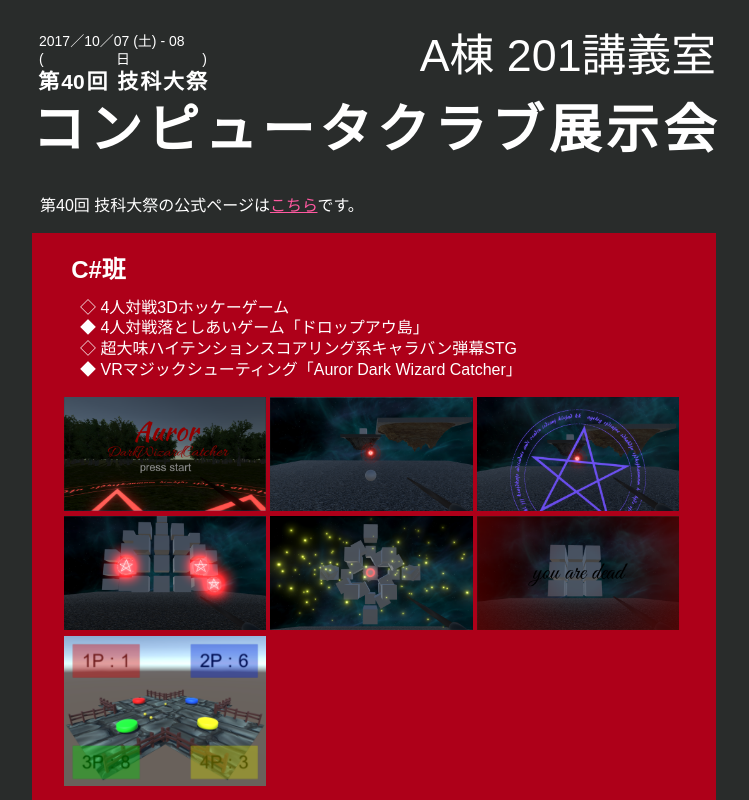
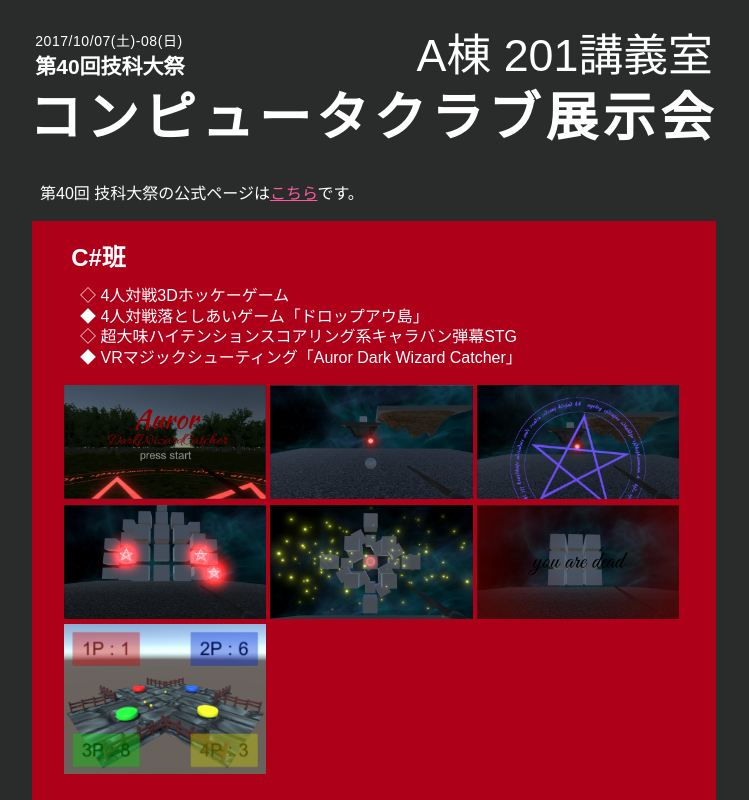
Before and after one commit to tut-cc/tut-cc.org, a plain HTML site: page gikadaisai2017.html in a window 1280 px wide. Shown: the top 800 px of the page, without its empty margins (266-1015 px from the left). Drawn offline with nearby package versions, Linux system fonts and the light colour scheme.

Commit message:
ヘッダ両端揃えが崩れるのを修整

```diff
--- a/css/gikadaisai2017.css
+++ b/css/gikadaisai2017.css
@@ -5,8 +5,8 @@ body {
 }
 header {
   display: grid;
-  grid-template-columns: 25em;
-  margin: 2rem 0.5rem;
+  grid-template-columns: 21em;
+  margin: 2rem 0.7rem;
   font-size: 1vw;
 }
 header * {
@@ -15,24 +15,33 @@ header * {
   border: none;
   background-color: inherit;
 }
-header > h1, header > h2, header > .date {
-  text-align-last: justify;
-  -moz-text-align-last: justify;
-  text-justify: inter-ideograph;
-}
 header > h1 {
   grid-area: 3 / 1 / 4 / 3;
+  margin-left: -0.4rem;
   font-size: 7.5em;
 }
 header > h2 {
   grid-area: 2 / 1;
   font-size: 3em;
-  padding-left: 0.3em;
 }
-header > .date {
+header > time {
   grid-area: 1 / 1;
   font-size: 2em;
-  padding-left: 0.5em;
+}
+.justify {
+  display: box;
+  display: -webkit-box;
+  display: -moz-box;
+  display: -o-box;
+  display: -ms-box;
+  box-pack: justify;
+  -moz-box-pack: justify;
+  -webkit-box-pack: justify;
+  -o-box-pack: justify;
+  -ms-box-pack: justify;
+}
+.justify > span {
+  display: block;
 }
 header > .place {
   grid-area: 1 / 2 / 3;
--- a/gikadaisai2017.html
+++ b/gikadaisai2017.html
@@ -5,18 +5,18 @@
   <meta name="format-detection" content="telephone=no,address=no,email=no">
   <meta name="viewport" content="width=device-width, initial-scale=1" />
   <title>コンピュータクラブによる技科大祭の展示</title>
-  <link rel="stylesheet" type="text/css" href="/css/common.css?2017100700"/>
-  <link rel="stylesheet" type="text/css" href="/css/gikadaisai2017.css"/>
+  <link rel="stylesheet" type="text/css" href="./css/common.css?2017100700"/>
+  <link rel="stylesheet" type="text/css" href="./css/gikadaisai2017.css"/>
   <link href="https://cdnjs.cloudflare.com/ajax/libs/lightbox2/2.7.1/css/lightbox.css" rel="stylesheet">
   <script src="https://code.jquery.com/jquery-1.12.4.min.js" type="text/javascript"></script>
   <script src="https://cdnjs.cloudflare.com/ajax/libs/lightbox2/2.7.1/js/lightbox.min.js" type="text/javascript"></script>
 </head>
 <body>
   <header>
-    <div class="date"><time datetime="2017-10-07">2017／10／07 (土) - 08 (日)</time></div>
-    <h2>第40回 技科大祭</h2>
+    <time datetime="2017-10-07" class="justify"><span>2</span><span>0</span><span>1</span><span>7</span><span>/</span><span>1</span><span>0</span><span>/</span><span>0</span><span>7</span><span>(</span><span>土</span><span>)</span><span>-</span><span>0</span><span>8</span><span>(</span><span>日</span><span>)</span></time>
+    <h2 class="justify"><span>第</span><span>4</span><span>0</span><span>回</span><span> </span><span>技</span><span>科</span><span>大</span><span>祭</span></h2>
     <div class="place">A棟 201講義室</div>
-    <h1>コンピュータクラブ展示会</h1>
+    <h1 alt="コンピュータクラブ展示会" class="justify"><span>コ</span><span>ン</span><span>ピ</span><span>ュ</span><span>ー</span><span>タ</span><span>ク</span><span>ラ</span><span>ブ</span><span>展</span><span>示</span><span>会</span></h1>
   </header>
 
   <p>
```
